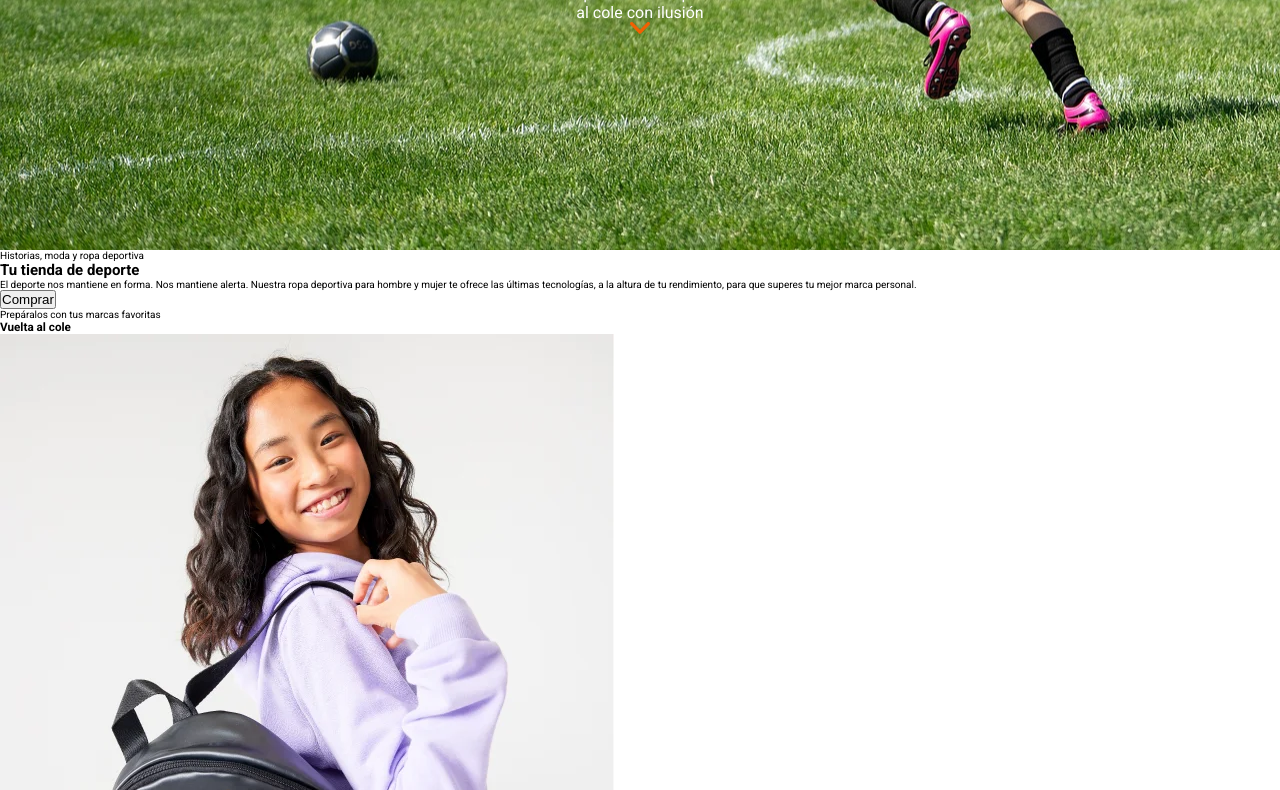
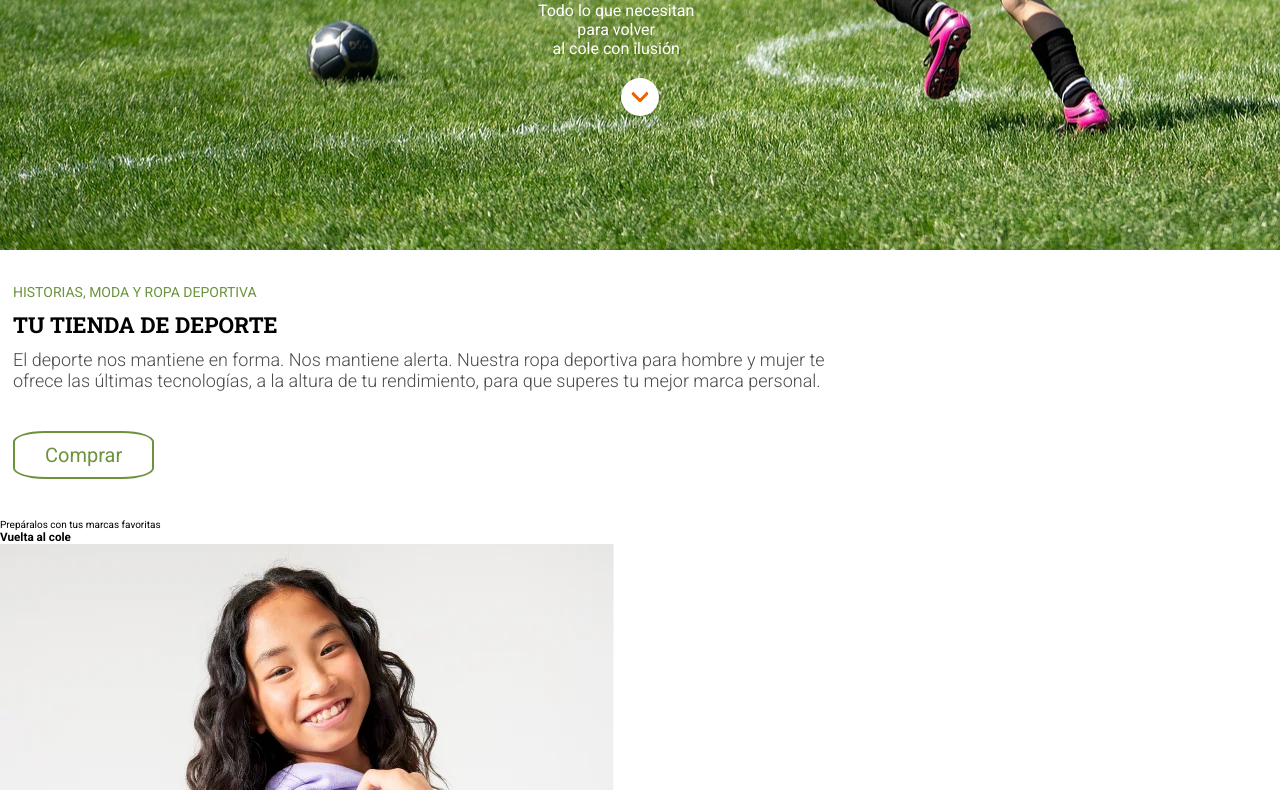
Before and after one commit to Adalab/modulo-1-evaluacion-final-Mercedes-Bichweiler, a website built with Vite: page index.html in a window 1280 px wide. Shown: the part 550-1340 px from the top of the page. Built offline with nearby package versions, Linux system fonts and the light colour scheme.

Commit message:
add section store

```diff
--- a/index.html
+++ b/index.html
@@ -15,24 +15,30 @@
         <img class="header-menu" src="./img/ico-menu.svg" alt="Menu icon" />
       </div>
      </header>
+     <main>
       <section class="hero">
         <h1 class="hero-title"><p>Comienzos</p><p>Compartidos</p></h1>
-        <p class="hero-text">Todo lo que necesitan para volver</p><p class="hero-text"> al cole con ilusión</p>
+        <div>
+        <p class="hero-text">Todo lo que necesitan para volver</p><p class="hero-text"> al cole con ilusión</p></div>
         <!--IMAGEN COMO BACKGROUND EN CSS <img src="./img/cover.jpeg" alt="Niña jugando a la pelota" />-->
-        <img src="./img/ico-scroll-down.svg" alt="Scroll down" />
+        <div class="hero-container-img">
+          <img class="hero-img" src="./img/ico-scroll-down.svg" alt="Scroll down" />
+        </div>
       </section>
+     </main>
     </div>
     <section>
-        <p>Historias, moda y ropa deportiva</p>
-        <h2>Tu tienda de deporte</h2>
-        <p>
+        <article class="store">
+         <p class="store-intro">Historias, moda y ropa deportiva</p>
+         <h2 class="store-title">Tu tienda de deporte</h2>
+         <p class="store-text">
           El deporte nos mantiene en forma. Nos mantiene alerta. Nuestra ropa
           deportiva para hombre y mujer te ofrece las últimas tecnologías, a la
           altura de tu rendimiento, para que superes tu mejor marca personal.
          </p>
-        <button>Comprar</button>
-      </section>
-      <section>
+         <button class="store-button">Comprar</button>
+        </article>
+        <article class="school">
          <div>
           <p>Prepáralos con tus marcas favoritas</p>
           <h3>Vuelta al cole</h3>
@@ -53,8 +59,8 @@
           <p>Bolsas de deporte</p>
          </div>
          <button>Empezar ahora</button>
-      </section>
-      <section>
+        </article>
+        <article>
          <div>
           <img src="./img/ico-arrow.svg" alt="Flecha arriba" />
          </div>
@@ -72,8 +78,8 @@
             <li><a href="https://adalab.es.">Youtube</a></li>
            </ul>
          </nav>
+       </article>
       </section>
-    </main>
      <footer>
       <div></div>&copy2025</div>
       <p>We  run</p>
--- a/style.css
+++ b/style.css
@@ -4,12 +4,13 @@
   padding: 0;
 }
 :root {
-  font-family: "Roboto", "Roboto Slab", sans-serif;
+  font-family: "Roboto", sans-serif;
   font-style: normal;
   font-weight: 400;
   font-size: 62.5%;
   --roboto-medium: 500;
   --roboto-bold: 700;
+  --roboto-regular: "Roboto", sans-serif;
   --roboto-slab: "Roboto Slab", sans-serif;
   --color-primary: #000000;
   --color-secundary: #ffffff;
@@ -46,7 +47,8 @@
   text-align: center;
 }
 .hero-title {
-  padding-top: 40rem;
+  padding-top: 50rem;
+  padding-bottom: 2rem;
   color: var(--color-secundary);
   font-family: var(--roboto-slab);
   font-size: 3rem;
@@ -54,8 +56,63 @@
 }
 .hero-text {
   font-size: 1.6rem;
+  font-family: var(--roboto-regular);
   color: var(--color-secundary);
   display: flex;
   flex-direction: column;
   width: 80%;
 }
+.hero-container-img {
+  padding: 2rem;
+}
+.hero-img {
+  width: 3.8rem;
+  height: 3.8rem;
+  flex-grow: 0;
+  margin: 3.4rem 14.9rem o 9.5rem;
+  transform: rotate(-0.23deg);
+  border-radius: 22.5px;
+  background-color: var(--color-secundary);
+  padding: 1rem;
+}
+.store {
+  padding-left: 1.3rem;
+  padding-top: 3.4rem;
+  padding-right: 1.8rem;
+  padding-bottom: 4rem;
+}
+
+.store-intro {
+  text-transform: uppercase;
+  font-size: 1.4rem;
+  color: var(--color-fourth);
+  padding-bottom: 1rem;
+}
+
+.store-title {
+  text-transform: uppercase;
+  font-family: var(--roboto-slab);
+  font-size: 2.2rem;
+  color: var(--color-primary);
+  padding-bottom: 1rem;
+}
+.store-text {
+  font-size: 1.8rem;
+  color: var(--color-tertiary-variant);
+  font-family: var(--roboto-regular);
+  font-weight: 300;
+  display: inline-block;
+  text-wrap: balance;
+  padding-bottom: 4rem;
+}
+.store-button {
+  background-color: var(--color-secundary);
+  font-family: var(--roboto-medium);
+  font-size: 2rem;
+  display: flex;
+  justify-content: center;
+  padding: 1rem 3rem;
+  color: var(--color-fourth);
+  border: 2px solid var(--color-fourth);
+  border-radius: 22.5%;
+}
```
Lines whose indentation alone changed are shown as unchanged.
